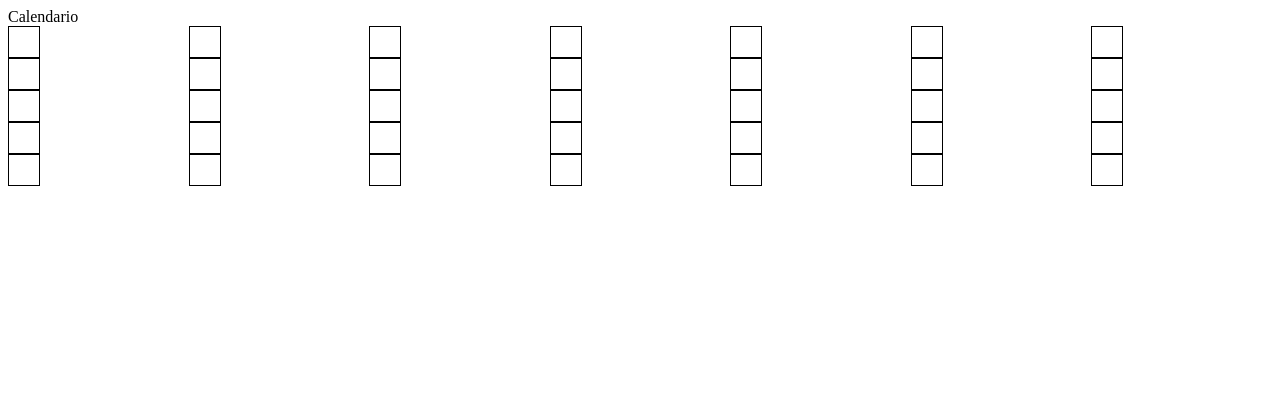
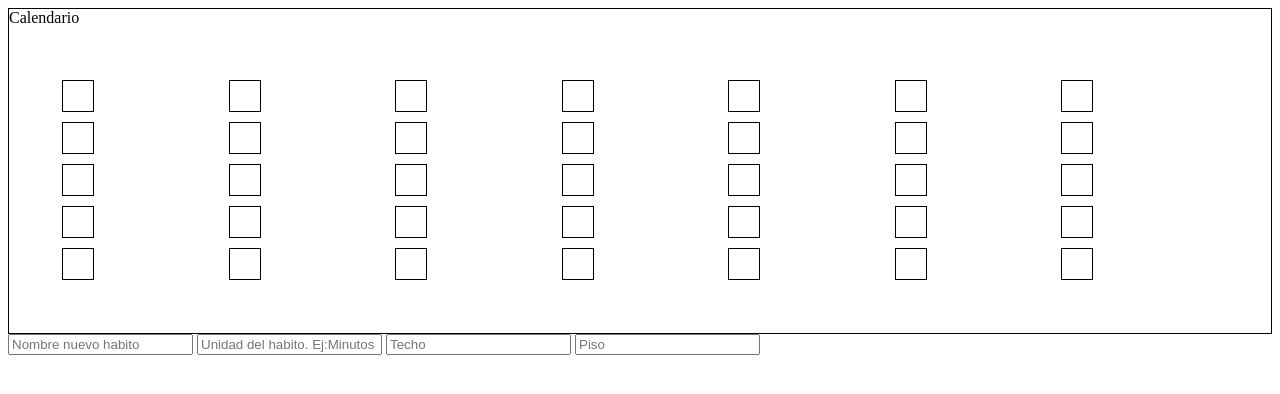
Before and after one commit to AgustinForesto/habitos, a plain HTML site: page app/index.html in a window 1280 px wide. Drawn offline with Linux system fonts and the light colour scheme.

Commit message:
Se cambio el calendario y se agrego el formulario para crear nuevo habito

```diff
--- a/app/index.html
+++ b/app/index.html
@@ -8,7 +8,7 @@
     <link rel="stylesheet" href="style.css" />
   </head>
   <body>
-    <div>
+    <div id="calendario">
       Calendario
       <div class="calendario">
         <div class="dia"></div>
@@ -48,5 +48,17 @@
         <div class="dia"></div>
       </div>
     </div>
+
+    <div id="establecer-habito">
+      <form action="">
+        <input type="text" placeholder="Nombre nuevo habito" />
+        <input
+          type="text"
+          placeholder="Unidad del habito. Ej:Minutos de lectura"
+        />
+        <input type="number" placeholder="Techo" />
+        <input type="number" placeholder="Piso" />
+      </form>
+    </div>
   </body>
 </html>
--- a/app/style.css
+++ b/app/style.css
@@ -1,6 +1,14 @@
+#calendario {
+  border: 1px solid black;
+}
 .calendario {
   display: grid;
   grid-template-columns: repeat(7, auto);
+  margin: 3rem;
+}
+
+.calendario > * {
+  margin: 5px;
 }
 
 .dia {
```
Also changed, not shown: README.txt.
